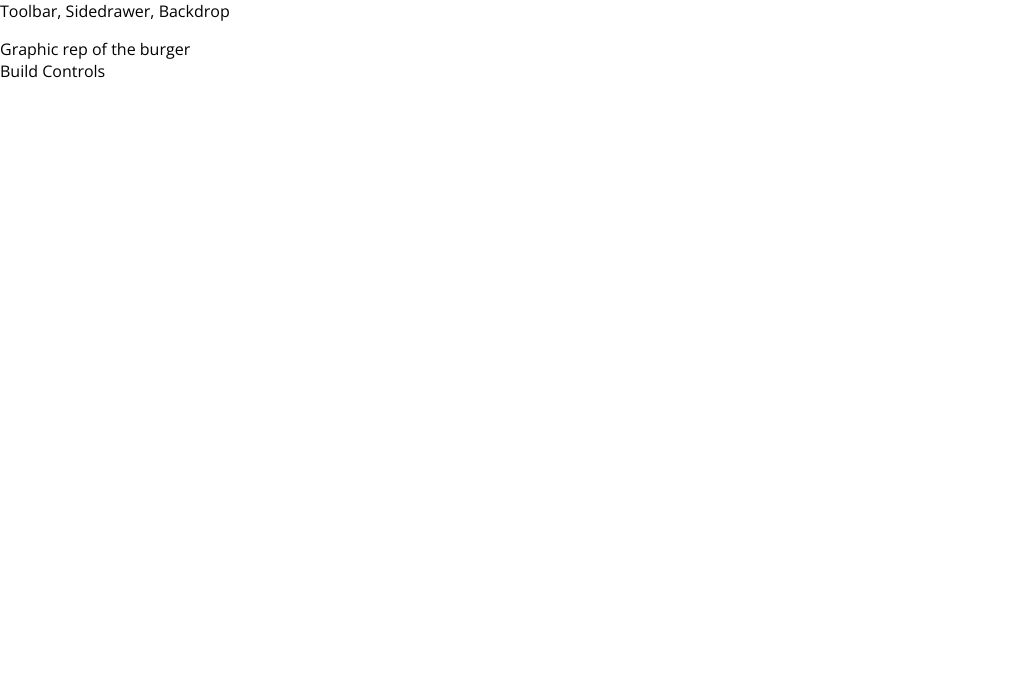
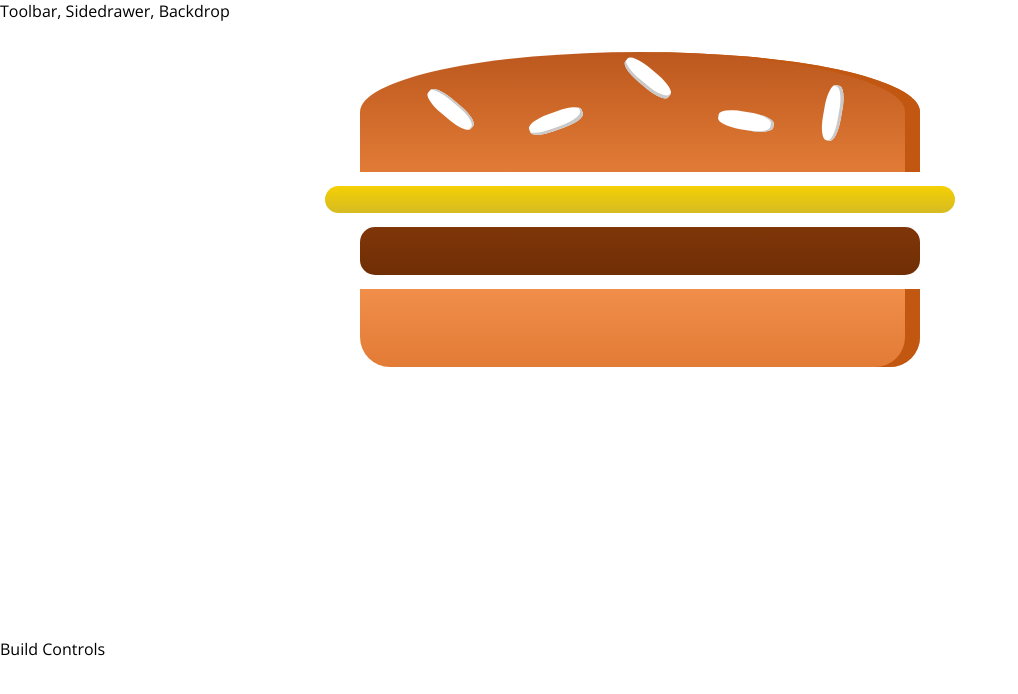
Before and after one commit to ELECTRON11111/burger-builder, a React (Create React App) app: page / in a window 1280 px wide. Shown: the top 694 px of the page, without its empty margins (0-1018 px from the left). Built offline with nearby package versions, Linux system fonts and the light colour scheme.

Commit message:
built the burger component

```diff
--- a/src/components/Burger/Burger.js
+++ b/src/components/Burger/Burger.js
@@ -0,0 +1,17 @@
+import React from "react";
+
+import classes from "./Burger.module.css";
+import BurgerIngredient from "./BurgerIngredients/BurgerIngredient";
+
+const burger = (props) => {
+    return (
+        <div className={classes.Burger}>
+            <BurgerIngredient type= "bread-top"/>
+            <BurgerIngredient type= "cheese"/>
+            <BurgerIngredient type= "meat"/>
+            <BurgerIngredient type= "bread-bottom"/>
+        </div>
+    )
+}
+
+export default burger;
--- /dev/null
+++ b/src/components/Burger/Burger.module.css
@@ -0,0 +1,33 @@
+.Burger {
+    width: 100%;
+    margin: auto;
+    height: 250px;
+    overflow: scroll;
+    text-align: center;
+    font-weight: bold;
+    font-size: 1.2rem;
+}
+
+
+@media (min-width: 500px) and (min-height:400px) {
+    .Burger {
+        width: 350px;
+        height: 300px;
+    }
+}
+
+
+@media (min-width: 500px) and (min-height:401px) {
+    .Burger {
+        width: 450px;
+        height: 400px;
+    }
+}
+
+/* so for bigger screens */
+@media (min-width: 1000px) and (min-height:700px) {
+    .Burger {
+        width: 700px;
+        height: 600px;
+    }
+}
--- a/src/containers/BurgerBuilder/BurgerBuilder.js
+++ b/src/containers/BurgerBuilder/BurgerBuilder.js
@@ -1,12 +1,13 @@
 import React,{Component} from "react";
 
 import Auxiliary from "../../hoc/Auxiliary";
+import Burger from "../../components/Burger/Burger";
 
 class BurgerBuilder extends Component{
     render() {
         return (
             <Auxiliary>
-                <div>Graphic rep of the burger</div>
+                <Burger />
                 <div>Build Controls</div>
             </Auxiliary>
         );
```
